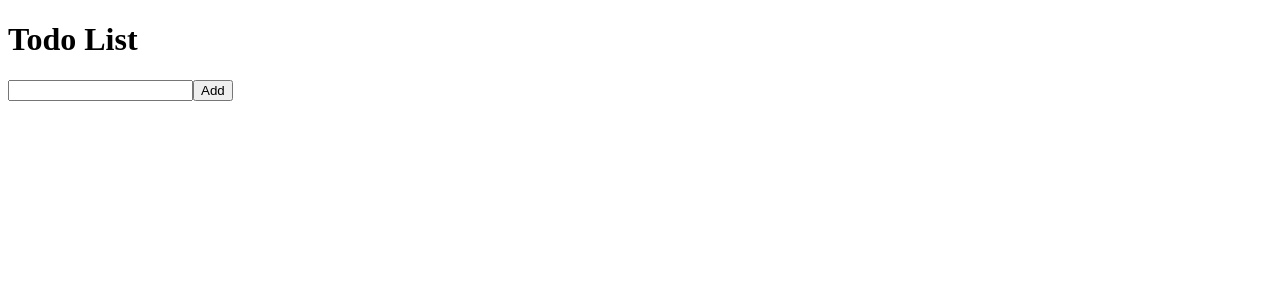
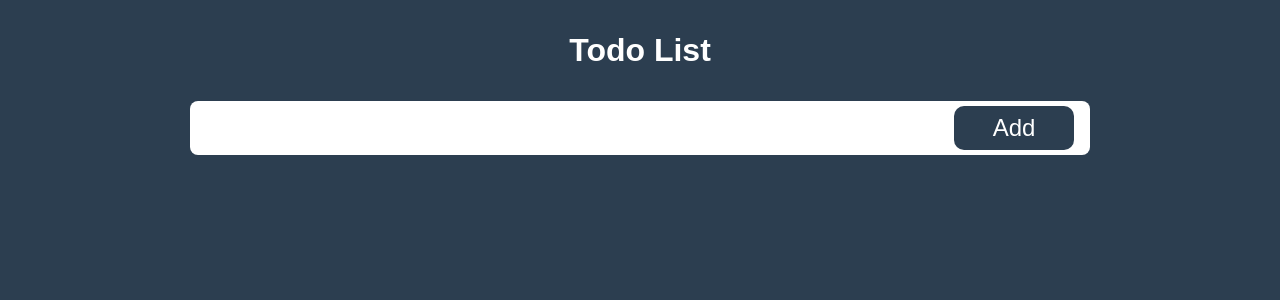
Before and after one commit to dibborah/Todo-app, a React (Create React App) app: page / in a window 1280 px wide. Shown: the top 300 px of the page. Built offline with nearby package versions, Linux system fonts and the light colour scheme.

Commit message:
Practicing stylings of todoForm component

```diff
--- a/src/index.css
+++ b/src/index.css
@@ -2,3 +2,59 @@
 @import url("https://fonts.googleapis.com/css2?family=Open+Sans:ital@0;1&display=swap");
 
 /* background-color: #2c3e50; */
+
+body {
+  background-color: #2c3e50;
+  font-family: sans-serif;
+  color: #fff;
+}
+
+*{
+  margin: 0;
+  padding: 0;
+  box-sizing: border-box;
+}
+
+.container{
+  margin: auto;
+  max-width: 900px;
+  width: 95%;
+}
+
+.main-title {
+  color: #fff;
+  text-align: center;
+  padding: 2rem 0;
+}
+
+.todoForm {
+  display: grid;
+  grid-template-columns: 1fr 120px;
+  align-items: center;
+  height: 54px;
+  background-color: #fff;
+  border-radius: 8px;
+  padding: 0 1rem;
+
+}
+
+.todoForm__input {
+  border: none;
+  outline: none;
+  background-color: #fff;
+  height: 100%;
+  font-size: 1.5rem;
+  font-weight: 500;
+}
+
+.todoForm__btn{
+  outline: none;
+  border: none;
+  background-color: #2c3e50;
+  color: #fff;
+  padding: 0.5rem;
+  border-radius: 10px;
+  cursor: pointer;
+  font-size: 1.5rem;
+  font-weight: 500;
+}
```
